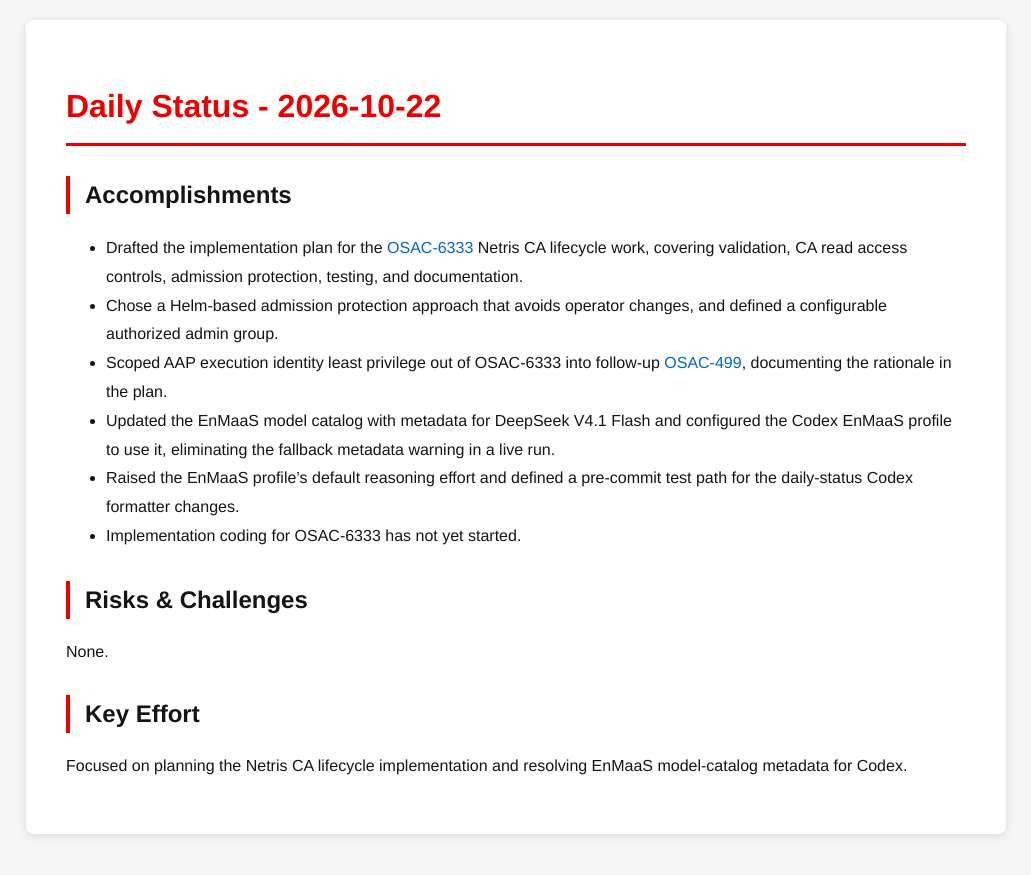
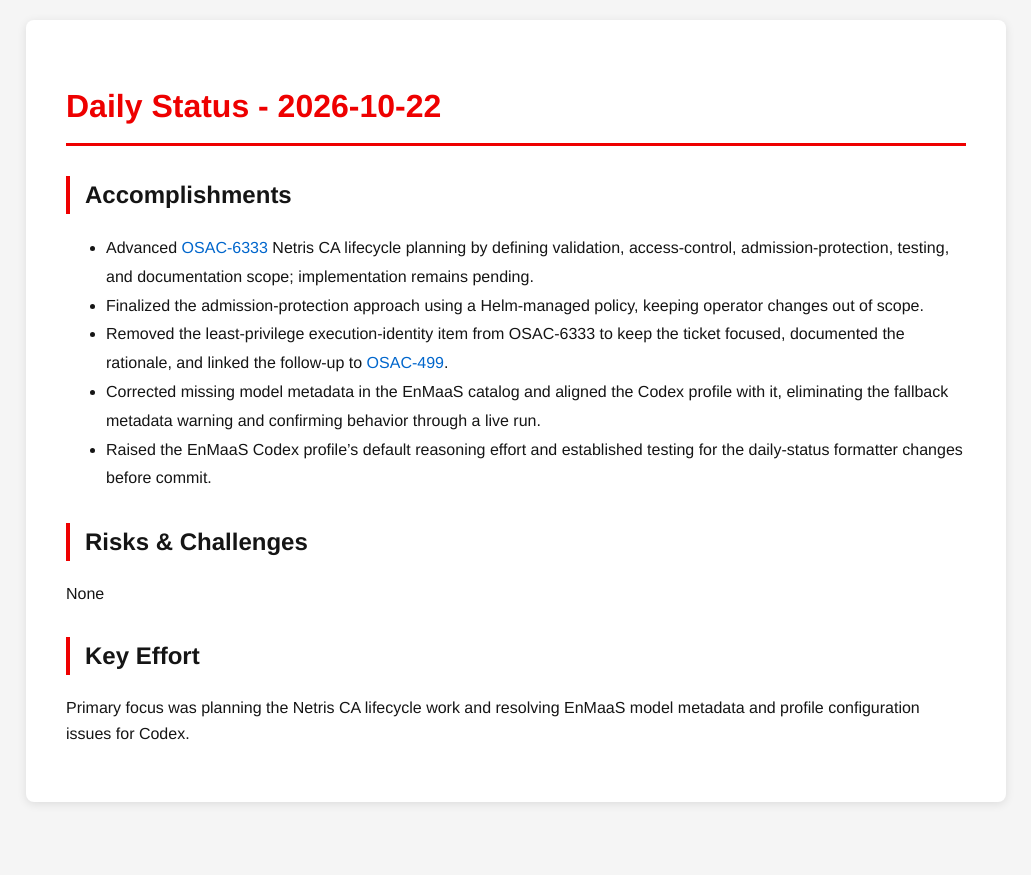
Before and after one commit to tzvatot/daily-status, a Jekyll site: the page built from 2026-10-22.md, in a window 1280 px wide. Shown: the top 875 px of the page, without its empty margins (124-1155 px from the left). Built offline with Jekyll 4.4.1, drawn with Linux system fonts in a browser that asks for light colours.

Commit message:
Daily status update - 2026-10-22

```diff
--- a/2026-10-22.md
+++ b/2026-10-22.md
@@ -7,15 +7,14 @@
 # Daily Status - 2026-10-22
 
 ## Accomplishments
-- Drafted the implementation plan for the [OSAC-6333](https://redhat.atlassian.net/browse/OSAC-6333) Netris CA lifecycle work, covering validation, CA read access controls, admission protection, testing, and documentation.
-- Chose a Helm-based admission protection approach that avoids operator changes, and defined a configurable authorized admin group.
-- Scoped AAP execution identity least privilege out of OSAC-6333 into follow-up [OSAC-499](https://redhat.atlassian.net/browse/OSAC-499), documenting the rationale in the plan.
-- Updated the EnMaaS model catalog with metadata for DeepSeek V4.1 Flash and configured the Codex EnMaaS profile to use it, eliminating the fallback metadata warning in a live run.
-- Raised the EnMaaS profile's default reasoning effort and defined a pre-commit test path for the daily-status Codex formatter changes.
-- Implementation coding for OSAC-6333 has not yet started.
+- Advanced [OSAC-6333](https://redhat.atlassian.net/browse/OSAC-6333) Netris CA lifecycle planning by defining validation, access-control, admission-protection, testing, and documentation scope; implementation remains pending.
+- Finalized the admission-protection approach using a Helm-managed policy, keeping operator changes out of scope.
+- Removed the least-privilege execution-identity item from OSAC-6333 to keep the ticket focused, documented the rationale, and linked the follow-up to [OSAC-499](https://redhat.atlassian.net/browse/OSAC-499).
+- Corrected missing model metadata in the EnMaaS catalog and aligned the Codex profile with it, eliminating the fallback metadata warning and confirming behavior through a live run.
+- Raised the EnMaaS Codex profile's default reasoning effort and established testing for the daily-status formatter changes before commit.
 
 ## Risks & Challenges
-None.
+None
 
 ## Key Effort
-Focused on planning the Netris CA lifecycle implementation and resolving EnMaaS model-catalog metadata for Codex.
+Primary focus was planning the Netris CA lifecycle work and resolving EnMaaS model metadata and profile configuration issues for Codex.
```
